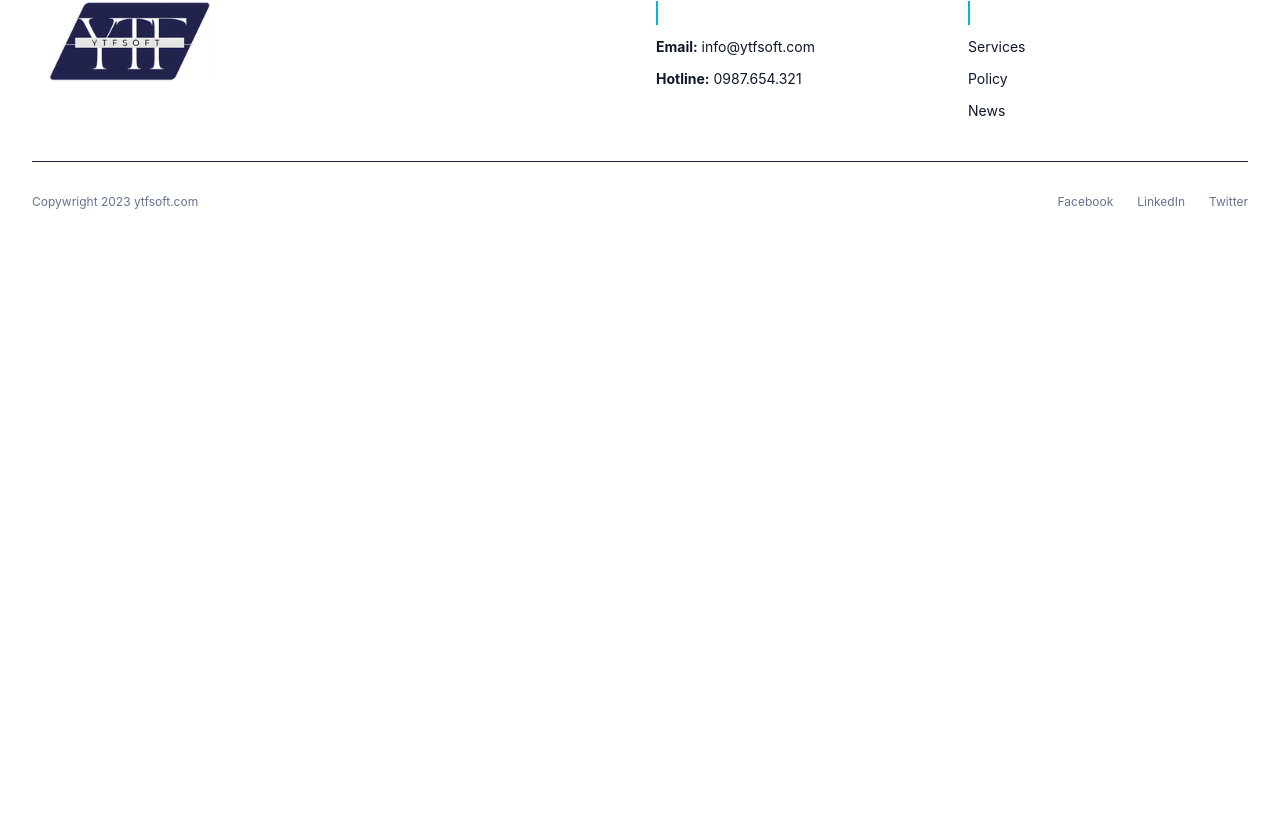
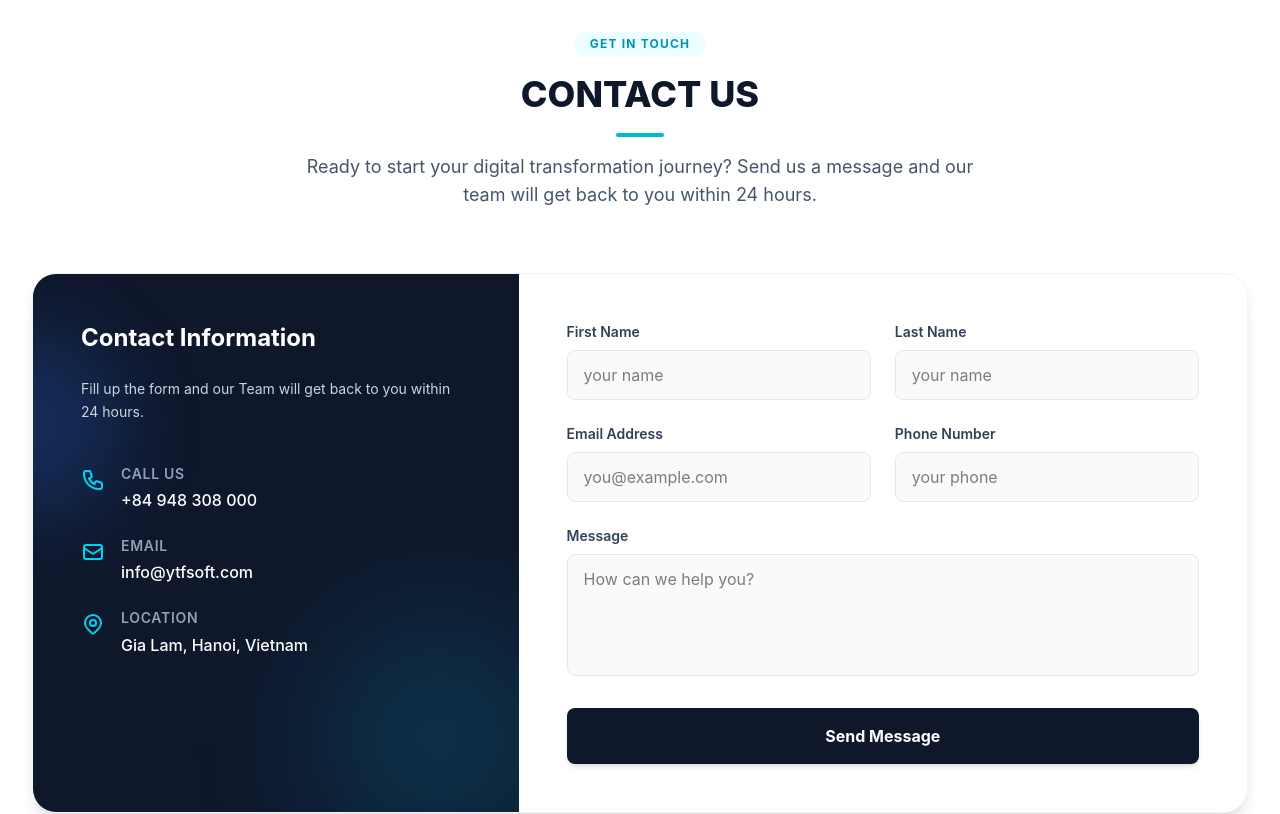
Before and after one commit to haosu0906/ytfsoft-landing-page, a React (Vite) app: page / in a window 1280 px wide. Shown: the part 4337-5151 px from the top of the page. Before the commit the page ends 4595 px from the top, so only its background shows below. Built offline with nearby package versions, Linux system fonts and the light colour scheme.

Commit message:
khối form liên hệ (contact us)

```diff
--- a/src/App.jsx
+++ b/src/App.jsx
@@ -1,6 +1,7 @@
 
 import './App.css'
 import AboutSection from './components/AboutSection'
+import ContactSection from './components/ContactSection'
 import Footer from './components/Footer'
 import Header from './components/Header'
 import HeroBanner from './components/Herobanner'
@@ -19,6 +20,7 @@ function App() {
              <HeroBanner/>
              <AboutSection/>
              <ServicesPolicySection/>
+             <ContactSection/>
           </main>
 
       <Footer/>
--- /dev/null
+++ b/src/components/ContactSection.jsx
@@ -0,0 +1,113 @@
+const ContactSection = () => {
+  return (
+    <section className="py-20 bg-white">
+      <div className="max-w-7xl mx-auto px-4 sm:px-6 lg:px-8">
+
+
+        <div className="text-center mb-16">
+          <span className="inline-block px-4 py-1 bg-cyan-50 text-cyan-600 rounded-full text-xs font-bold tracking-widest uppercase mb-4">
+            GET IN TOUCH
+          </span>
+          <h2 className="text-3xl md:text-4xl font-extrabold text-slate-900 uppercase leading-tight">
+            Contact Us
+          </h2>
+          <div className="w-12 h-1 bg-cyan-500 mx-auto mt-4 rounded-full"></div>
+          <p className="mt-4 max-w-2xl text-lg text-slate-600 mx-auto">
+            Ready to start your digital transformation journey? Send us a message and our team will get back to you within 24 hours.
+          </p>
+        </div>
+
+
+        <div className="bg-slate-50 rounded-3xl overflow-hidden shadow-lg border border-slate-100 flex flex-col lg:flex-row">
+
+
+          <div className="w-full lg:w-2/5 bg-slate-900 p-10 lg:p-12 text-white relative overflow-hidden">
+            <div className="relative z-10">
+              <h3 className="text-2xl font-bold mb-6">Contact Information</h3>
+              <p className="text-slate-300 mb-10 text-sm leading-relaxed">
+                Fill up the form and our Team will get back to you within 24 hours.
+              </p>
+
+              <div className="space-y-6">
+                <div className="flex items-start gap-4">
+                  <div className="text-cyan-400 mt-1">
+                    <svg className="w-6 h-6" fill="none" stroke="currentColor" viewBox="0 0 24 24"><path strokeLinecap="round" strokeLinejoin="round" strokeWidth="2" d="M3 5a2 2 0 012-2h3.28a1 1 0 01.948.684l1.498 4.493a1 1 0 01-.502 1.21l-2.257 1.13a11.042 11.042 0 005.516 5.516l1.13-2.257a1 1 0 011.21-.502l4.493 1.498a1 1 0 01.684.949V19a2 2 0 01-2 2h-1C9.716 21 3 14.284 3 6V5z"/></svg>
+                  </div>
+                  <div>
+                    <p className="text-sm font-semibold text-slate-400 uppercase tracking-wider mb-1">Call Us</p>
+                    <p className="font-medium">+84 948 308 000</p>
+                  </div>
+                </div>
+
+                <div className="flex items-start gap-4">
+                  <div className="text-cyan-400 mt-1">
+                    <svg className="w-6 h-6" fill="none" stroke="currentColor" viewBox="0 0 24 24"><path strokeLinecap="round" strokeLinejoin="round" strokeWidth="2" d="M3 8l7.89 5.26a2 2 0 002.22 0L21 8M5 19h14a2 2 0 002-2V7a2 2 0 00-2-2H5a2 2 0 00-2 2v10a2 2 0 002 2z"/></svg>
+                  </div>
+                  <div>
+                    <p className="text-sm font-semibold text-slate-400 uppercase tracking-wider mb-1">Email</p>
+                    <p className="font-medium">info@ytfsoft.com</p>
+                  </div>
+                </div>
+
+                <div className="flex items-start gap-4">
+                  <div className="text-cyan-400 mt-1">
+                    <svg className="w-6 h-6" fill="none" stroke="currentColor" viewBox="0 0 24 24"><path strokeLinecap="round" strokeLinejoin="round" strokeWidth="2" d="M17.657 16.657L13.414 20.9a1.998 1.998 0 01-2.827 0l-4.244-4.243a8 8 0 1111.314 0z"/><path strokeLinecap="round" strokeLinejoin="round" strokeWidth="2" d="M15 11a3 3 0 11-6 0 3 3 0 016 0z"/></svg>
+                  </div>
+                  <div>
+                    <p className="text-sm font-semibold text-slate-400 uppercase tracking-wider mb-1">Location</p>
+                    <p className="font-medium leading-relaxed"> Gia Lam, Hanoi, Vietnam</p>
+                  </div>
+                </div>
+              </div>
+            </div>
+
+
+            <div className="absolute bottom-[-10%] right-[-10%] w-64 h-64 bg-cyan-600 rounded-full opacity-20 blur-3xl"></div>
+            <div className="absolute top-[10%] left-[-20%] w-48 h-48 bg-blue-500 rounded-full opacity-20 blur-2xl"></div>
+          </div>
+
+
+          <div className="w-full lg:w-3/5 p-10 lg:p-12 bg-white">
+            <form className="space-y-6">
+              <div className="grid grid-cols-1 md:grid-cols-2 gap-6">
+                <div>
+                  <label htmlFor="firstName" className="block text-sm font-semibold text-slate-700 mb-2">First Name</label>
+                  <input type="text" id="firstName" className="w-full px-4 py-3 rounded-lg border border-gray-200 focus:outline-none focus:border-cyan-500 focus:ring-1 focus:ring-cyan-500 transition-colors bg-slate-50 focus:bg-white" placeholder="your name" />
+                </div>
+                <div>
+                  <label htmlFor="lastName" className="block text-sm font-semibold text-slate-700 mb-2">Last Name</label>
+                  <input type="text" id="lastName" className="w-full px-4 py-3 rounded-lg border border-gray-200 focus:outline-none focus:border-cyan-500 focus:ring-1 focus:ring-cyan-500 transition-colors bg-slate-50 focus:bg-white" placeholder="your name" />
+                </div>
+              </div>
+
+              <div className="grid grid-cols-1 md:grid-cols-2 gap-6">
+                <div>
+                  <label htmlFor="email" className="block text-sm font-semibold text-slate-700 mb-2">Email Address</label>
+                  <input type="email" id="email" className="w-full px-4 py-3 rounded-lg border border-gray-200 focus:outline-none focus:border-cyan-500 focus:ring-1 focus:ring-cyan-500 transition-colors bg-slate-50 focus:bg-white" placeholder="you@example.com" />
+                </div>
+                <div>
+                  <label htmlFor="phone" className="block text-sm font-semibold text-slate-700 mb-2">Phone Number</label>
+                  <input type="tel" id="phone" className="w-full px-4 py-3 rounded-lg border border-gray-200 focus:outline-none focus:border-cyan-500 focus:ring-1 focus:ring-cyan-500 transition-colors bg-slate-50 focus:bg-white" placeholder="your phone" />
+                </div>
+              </div>
+
+              <div>
+                <label htmlFor="message" className="block text-sm font-semibold text-slate-700 mb-2">Message</label>
+                <textarea id="message" rows="4" className="w-full px-4 py-3 rounded-lg border border-gray-200 focus:outline-none focus:border-cyan-500 focus:ring-1 focus:ring-cyan-500 transition-colors bg-slate-50 focus:bg-white resize-none" placeholder="How can we help you?"></textarea>
+              </div>
+
+              <div className="pt-2">
+                <button type="button" className="w-full bg-slate-900 hover:bg-cyan-600 text-white font-bold py-4 px-8 rounded-lg transition duration-300 shadow-md">
+                  Send Message
+                </button>
+              </div>
+            </form>
+          </div>
+
+        </div>
+      </div>
+    </section>
+  );
+};
+
+export default ContactSection;
```
